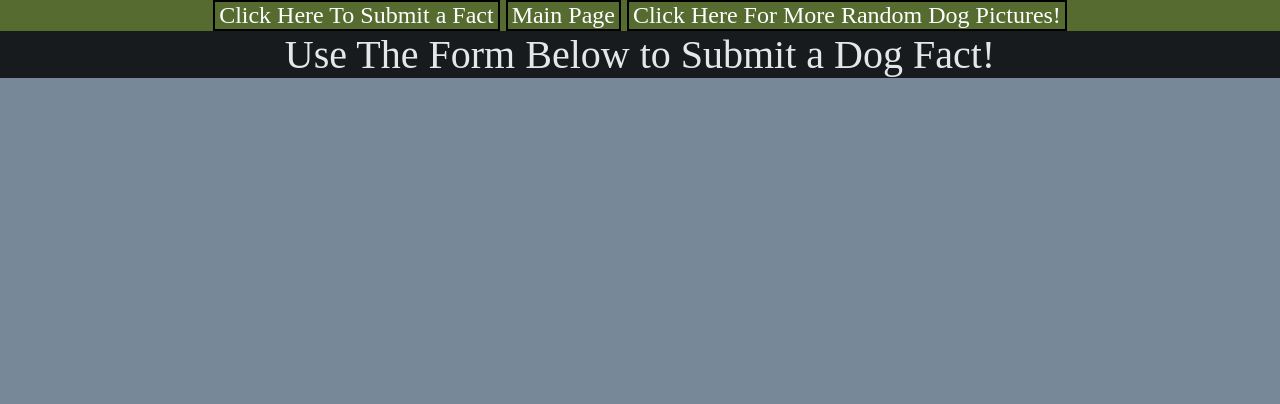
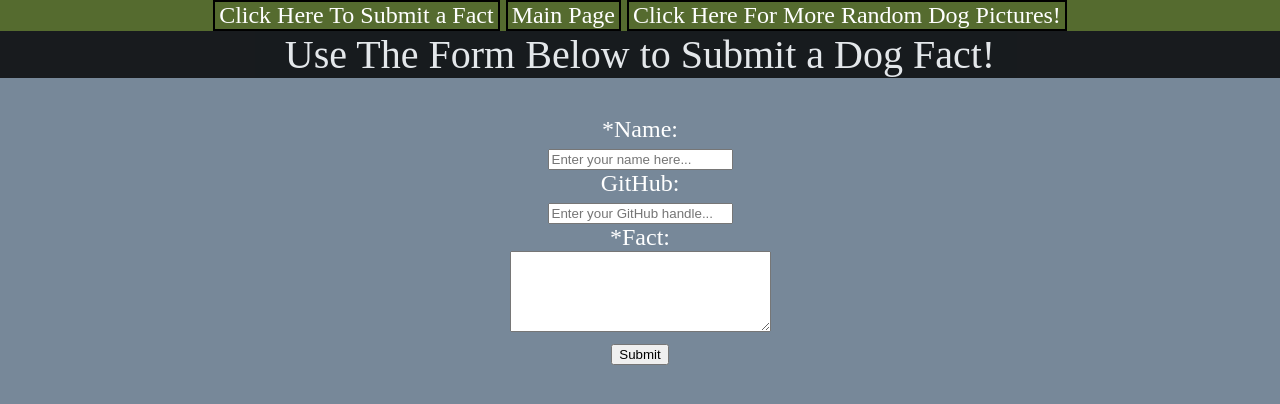
Before and after one commit to hg7998/web-project, a plain HTML site: page SubmitAFact.html in a window 1280 px wide. Drawn offline with Linux system fonts and the light colour scheme.

Commit message:
styled submit a form page

```diff
--- a/SubmitAFact.html
+++ b/SubmitAFact.html
@@ -18,7 +18,14 @@
     <div class="otherPagesHeaderContainer">
         <header class="otherPagesHeader">Use The Form Below to Submit a Dog Fact!</header>
     </div>
-
+    <div class="formContainer">
+    <form id="factForm">
+          *Name:<br><input type="text" name="name" value="" placeholder="Enter your name here..."/><br>
+          GitHub:<br><input type="text" name="GitHubHandle" value="" placeholder="Enter your GitHub handle..."/><br>
+          *Fact:<br><textarea name="text" rows="5" cols="30" wrap="soft"> </textarea><br>
+          <button type="submit">Submit</button>
+    </form>
+    </div>
 </body>
 
 </html>
--- a/styles.css
+++ b/styles.css
@@ -235,6 +235,17 @@ html, body{ /*do not change*/
     border: 2px solid black;
 }
 
+.formContainer {
+    width: 100%;
+    text-align: center;
+    font-size: 3vh;
+    background-color: '';
+    margin-top: 3%;
+    display: flexbox;
+    align-content: flex-start;
+}
+
+
  /** {
     overflow:auto;
 } */
```
